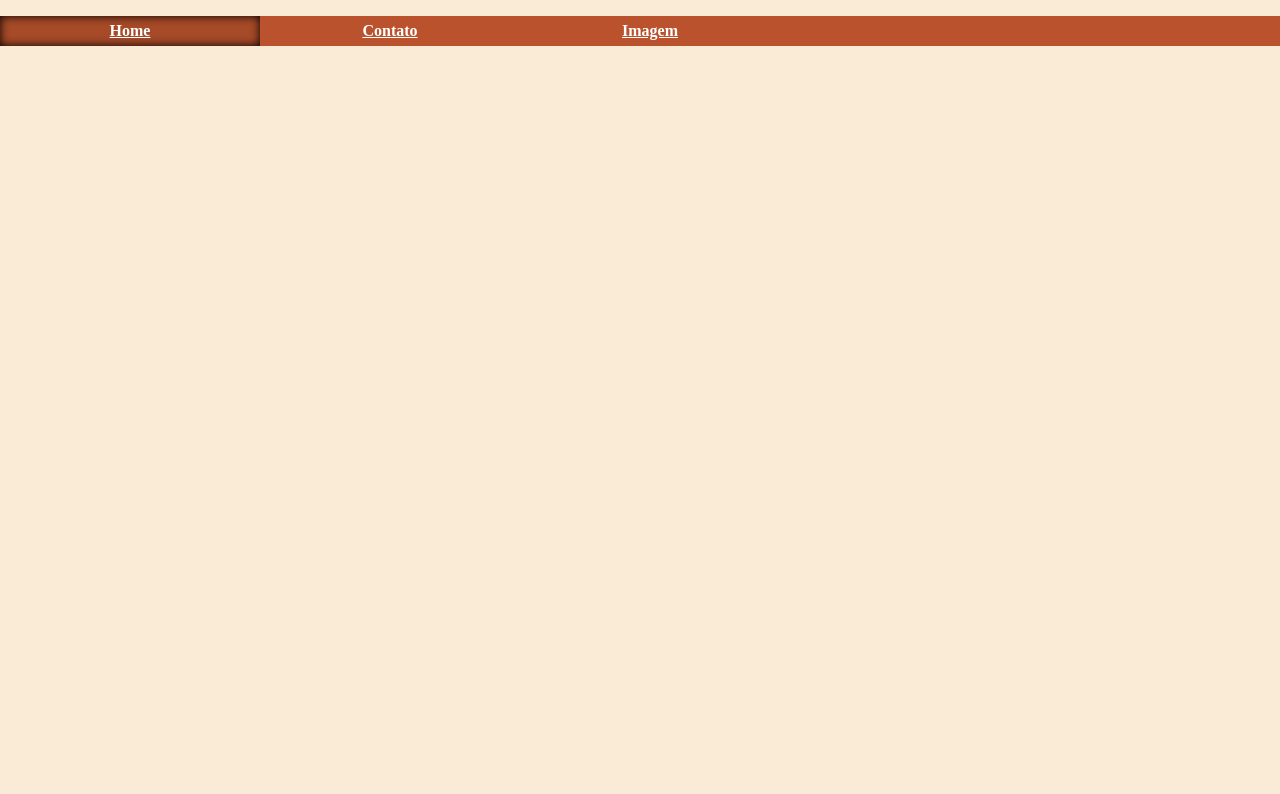
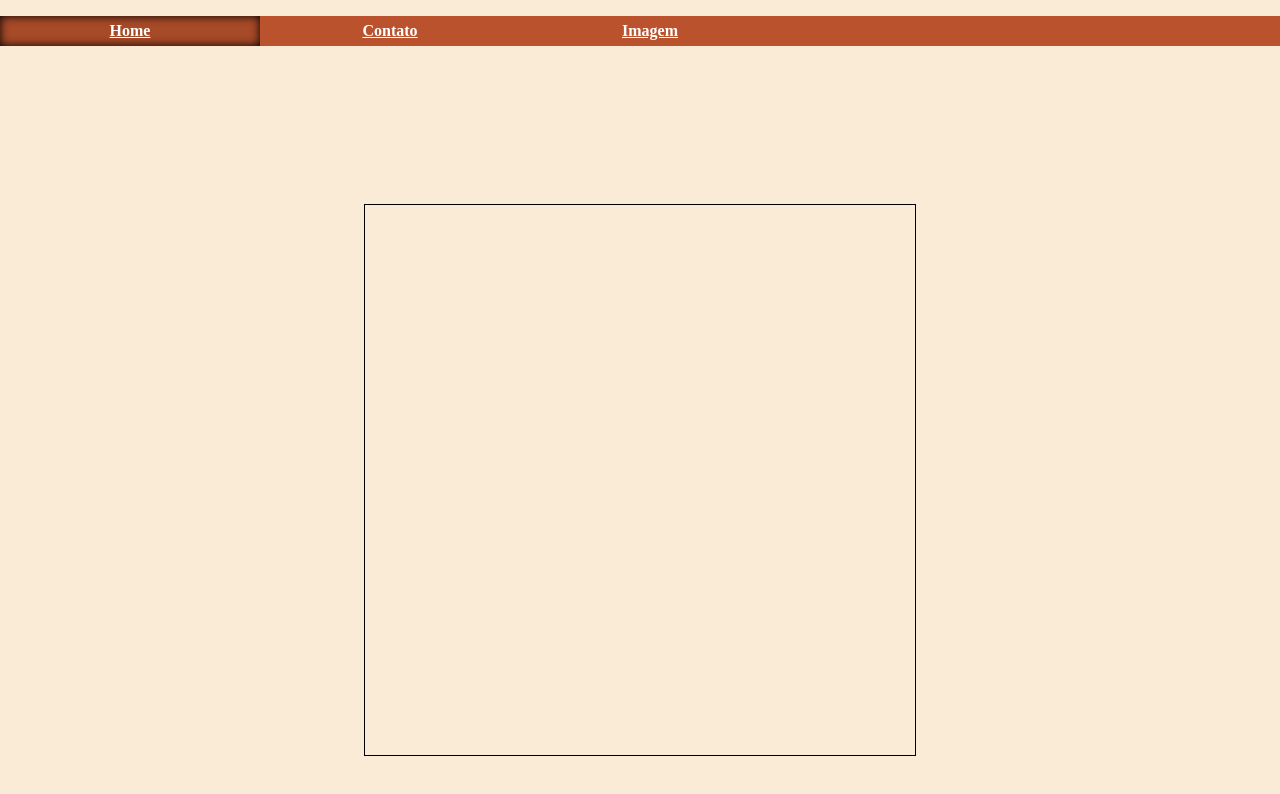
Before and after one commit to guilerme14/Portifolio-Demonstativo, a plain HTML site: page index.html in a window 1280 px wide. Drawn offline with Linux system fonts and the light colour scheme.

Commit message:
layout-index.1

```diff
--- a/index.css
+++ b/index.css
@@ -1,7 +1,23 @@
 header{
-    padding: 0 100px;
+    position: fixed;
     display: flex;
-    justify-content: space-between;
     grid-area: header;
-
 }
+main{
+    grid-area: main;
+    width: 100vw;
+    height: 100vh;
+    display: flex;
+    flex-direction: row;
+    justify-content: center;
+    align-items: center;
+}
+.form {
+    width: 550px;
+    height: 550px;
+    border: 1px solid black;
+    display: flex;
+    flex-direction: row;
+    justify-content: center;
+    align-items: center;
+}
--- a/index.html
+++ b/index.html
@@ -2,7 +2,7 @@
 <html lang="pt-br">
 <head>
     <link rel="stylesheet" href="style.css">
-    <link rel="stylesheet" href="style.css">
+    <link rel="stylesheet" href="index.css">
     <meta charset="UTF-8">
     <meta http-equiv="X-UA-Compatible" content="IE=edge">
     <meta name="viewport" content="width=device-width, initial-scale=1.0">
@@ -16,5 +16,11 @@
         <li><a href="Imagens/Imagem.html">Imagem</a></li>
         </ul>
 </header>
+<main>
+    <div class="form">
+
+    </div>
+
+</main>
 </body>
 </html>
--- a/style.css
+++ b/style.css
@@ -5,17 +5,10 @@ body{
     display: grid;
     grid-template-areas:
         "header header"
-        "aside main "
-        "footer footer";
+        "main main";
 
     grid-template-rows: 80px 1fr 90px;
     grid-template-columns: 1fr 250px;
-}
-header{
-    display: flex;
-       grid-area: header;
-
-
 }
 .nav {
     background-color: #b9522d;
```
